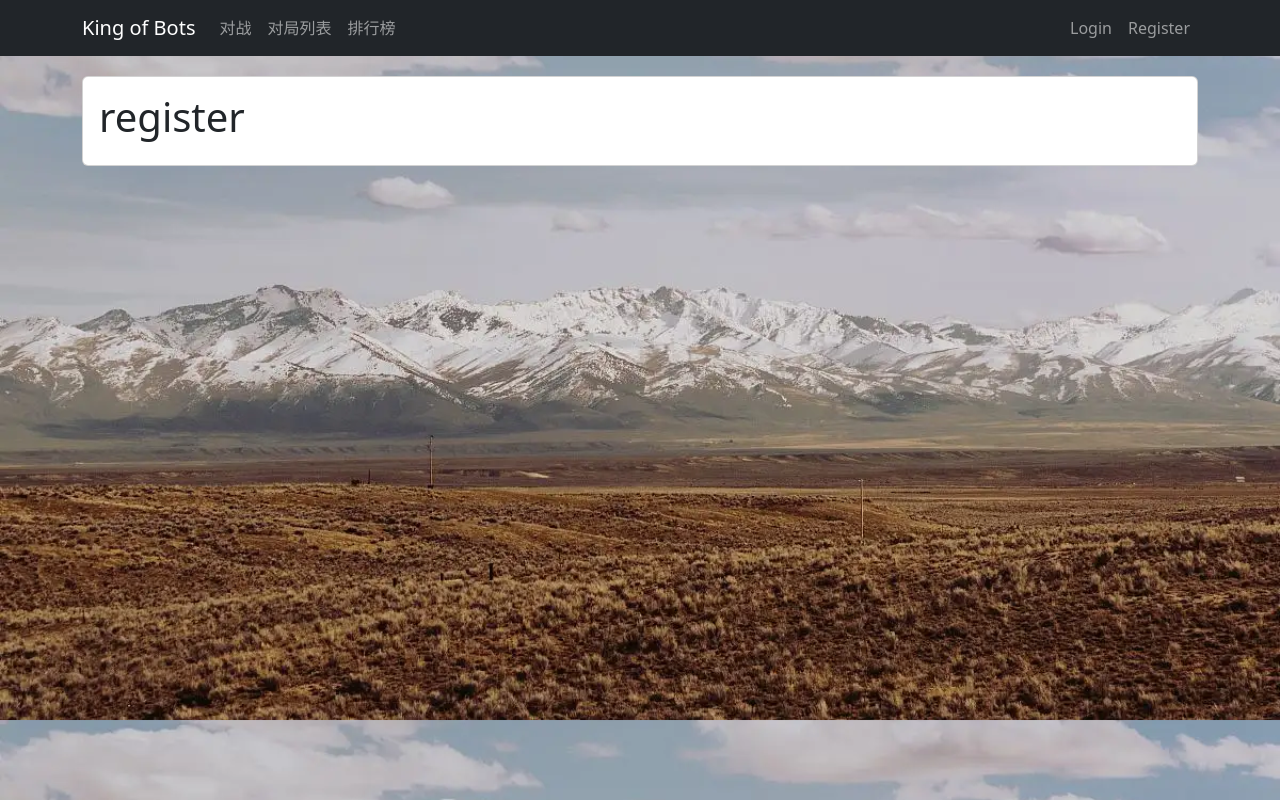
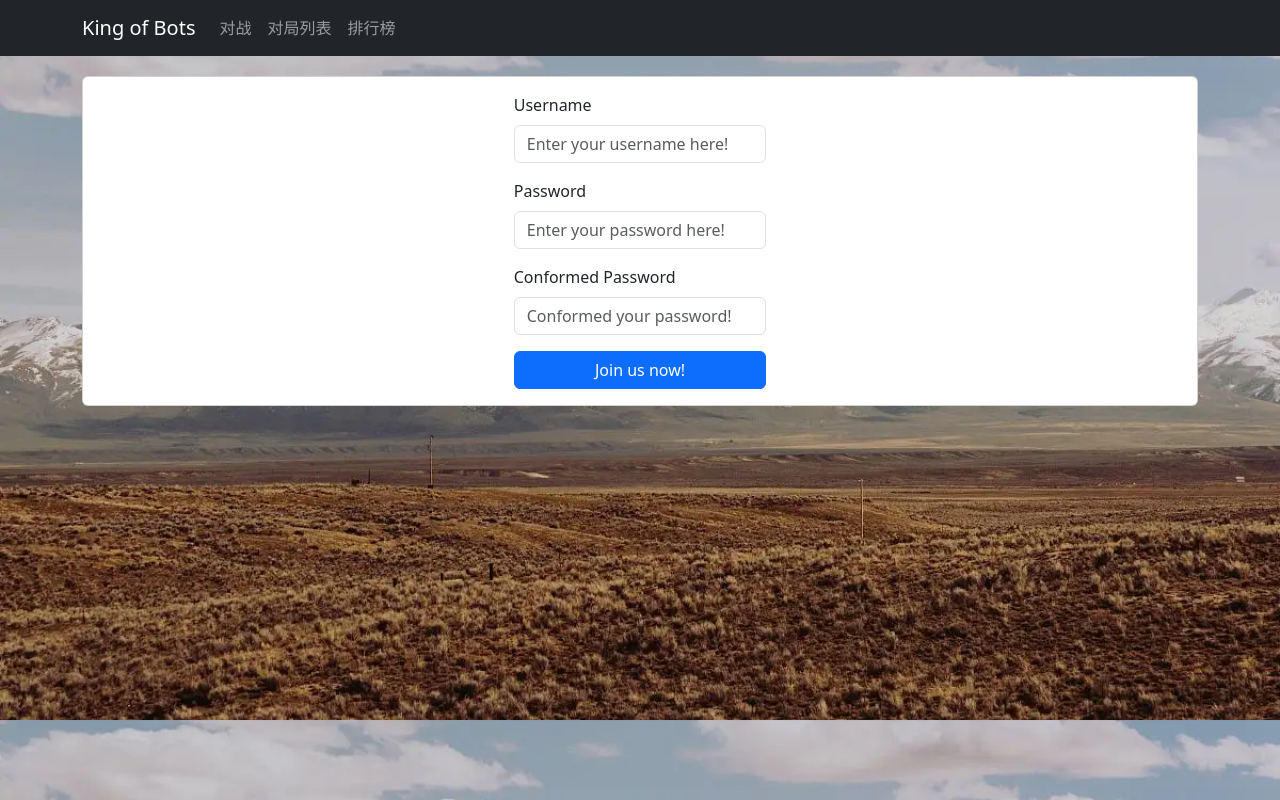
Before and after one commit to SimbolKing/kob, a Vue app in the folder frontend/: page /user/account/register in a window 1280 px wide. Built offline with nearby package versions, Linux system fonts and the light colour scheme; no server answers.

Commit message:
finished login/register system and fixed some bugs

```diff
--- a/frontend/src/App.vue
+++ b/frontend/src/App.vue
@@ -12,23 +12,6 @@ import $ from 'jquery';
 export default {
   name: 'App',
   components: { NavBar },
-  setup() {
-    $.ajax({
-      url: "http://localhost:3000/user/account/register/",
-      type: "post",
-      data: {
-        username: "ppp",
-        password: "456",
-        confirmedPassword: "456"
-      },
-      success(resp) {
-        console.log(resp);
-      },
-      error(resp) {
-        console.log(resp);
-      }
-    });
-  }
 }
 </script>
 
--- a/frontend/src/components/NavBar.vue
+++ b/frontend/src/components/NavBar.vue
@@ -2,6 +2,9 @@
 <nav class="navbar navbar-expand-lg navbar-dark bg-dark">
   <div class="container">
     <router-link class="navbar-brand" :to="{name: 'home'}">King of Bots</router-link>
+    <button class="navbar-toggler" type="button" data-bs-toggle="collapse" data-bs-target="#navbarText" aria-controls="navbarText" aria-expanded="false" aria-label="Toggle navigation">
+      <span class="navbar-toggler-icon"></span>
+    </button>
     <div class="collapse navbar-collapse" id="navbarText">
       <ul class="navbar-nav me-auto mb-2 mb-lg-0">
         <li class="nav-item">
@@ -29,7 +32,7 @@
           </ul>
         </li>
       </ul>
-      <ul class="navbar-nav" v-else>
+      <ul class="navbar-nav" v-else-if="!$store.state.user.pulling_info">
         <li class="nav-item">
           <router-link class="nav-link" :to="{ name: 'login' }" role="button">
             Login
--- a/frontend/src/router/index.js
+++ b/frontend/src/router/index.js
@@ -6,47 +6,72 @@ import UserBotIndexView from "@/views/user/bot/UserBotIndexView.vue";
 import NotFoundView from "@/views/error/NotFoundView.vue";
 import loginView from "@/views/user/account/LoginView.vue";
 import RegisterView from "@/views/user/account/RegisterView.vue";
+import store from '@/store/index';
 
 const routes = [
-    {
+  {
     path: "/",
     name: "home",
-    redirect: "/pk/"
+    redirect: "/pk/",
+    meta: {
+      requestAuth: true,
+    }
   },
   {
     path: "/pk/",
     name: "pk_index",
     component: PkIndexView,
+    meta: {
+      requestAuth: true,
+    }
   },
   {
     path: "/record/",
     name: "record_index",
     component: RecordIndexView,
+    meta: {
+      requestAuth: true,
+    }
   },
   {
     path: "/ranklist/",
     name: "ranklist_index",
     component: RanklistIndexView,
+    meta: {
+      requestAuth: true,
+    }
   },
   {
     path: "/user/bot/",
     name: "user_bot_index",
     component: UserBotIndexView,
+    meta: {
+      requestAuth: true,
+    }
   },
   {
     path: "/404/",
     name: "404",
     component: NotFoundView,
+    meta: {
+      requestAuth: false,
+    }
   },
   {
     path: "/user/account/login/",
     name: "login",
-    component: loginView
+    component: loginView,
+    meta: {
+      requestAuth: false,
+    }
   },
   {
     path: "/user/account/register/",
     name: "register",
-    component: RegisterView
+    component: RegisterView,
+    meta: {
+      requestAuth: false,
+    }
   },
   {
     path: "/:catchAll(.*)",
@@ -60,4 +85,12 @@ const router = createRouter({
   routes
 })
 
+router.beforeEach((to, from, next) => {
+  if (to.meta.requestAuth && !store.state.user.is_login) {
+    next({ name: 'login' });
+  } else {
+    next();
+  }
+})
+
 export default router
--- a/frontend/src/store/user.js
+++ b/frontend/src/store/user.js
@@ -7,6 +7,7 @@ export default {
         photo: "",
         token: "",
         is_login: false,
+        pulling_info: true,
     },
     getters: {
     },
@@ -28,6 +29,10 @@ export default {
             state.photo = "";
             state.token = "";
             state.is_login = false;
+        },
+
+        updatePullingInfo(state, pulling_info) {
+            state.pulling_info = pulling_info;
         }
     },
     actions: {
@@ -41,6 +46,7 @@ export default {
                 },
                 success(resp) {
                     if (resp.error_message === "success") {
+                        localStorage.setItem("jwt_token", resp.token);
                         context.commit("updateToken", resp.token);
                         data.success(resp);
                     } else {
@@ -78,6 +84,7 @@ export default {
         },
 
         logout(context) {
+            localStorage.removeItem("jwt_token");
             context.commit("logout");
         }
     },
--- a/frontend/src/views/user/account/LoginView.vue
+++ b/frontend/src/views/user/account/LoginView.vue
@@ -1,5 +1,5 @@
 <template>
-  <ContentField>
+  <ContentField v-if="!$store.state.user.pulling_info">
     <div class="row justify-content-md-center">
       <div class="col-3">
         <form @submit.prevent="login">
@@ -36,8 +36,24 @@ export default {
     let password = ref('');
     let error_message = ref('');
 
+    const jwt_token = localStorage.getItem("jwt_token");
+    if (jwt_token) {
+      store.commit("updateToken", jwt_token);
+      store.dispatch("getinfo", {
+        success() {
+          router.push({ name: "home" });
+          store.commit("updatePullingInfo", false);
+        },
+        error() {
+          show_content.value = true;
+          store.commit("updatePullingInfo", false);
+        },
+      });
+    } else {
+      store.commit("updatePullingInfo", false);
+    }
+
     const login = () => {
-
       error_message.value = "",
 
       store.dispatch("login", {
@@ -48,8 +64,7 @@ export default {
         success() {
           store.dispatch("getinfo", {
             success(resp) {
-              router.push({name: "home" }),
-              console.log(store.state.user);
+              router.push({name: "home" });
             }
           })
         },
--- a/frontend/src/views/user/account/RegisterView.vue
+++ b/frontend/src/views/user/account/RegisterView.vue
@@ -1,18 +1,79 @@
 <template>
   <ContentField>
-    <h1>register</h1>
+    <div class="row justify-content-md-center">
+      <div class="col-3">
+        <form @submit.prevent="register">
+          <div class="mb-3">
+            <label for="username" class="form-label">Username</label>
+            <input v-model="username" type="text" class="form-control" id="username" placeholder="Enter your username here!">
+          </div>
+          <div class="mb-3">
+            <label for="password" class="form-label">Password</label>
+            <input v-model="password" type="password" class="form-control" id="password" placeholder="Enter your password here!">
+          </div>
+          <div class="mb-3">
+            <label for="comformedPassword" class="form-label">Conformed Password</label>
+            <input v-model="confirmedPassword" type="password" class="form-control" id="confirmedPassword" placeholder="Conformed your password!">
+          </div>
+          <div class="error-message">{{ error_message }}</div>
+          <button type="submit" class="btn btn-primary">Join us now!</button>
+        </form>
+      </div>
+    </div>
   </ContentField>
 </template>
 
 <script>
 import ContentField from "@/components/ContentField.vue";
+import $ from 'jquery';
+import router from "@/router";
+import { ref } from "vue";
+import { useStore } from "vuex";
 
 export default {
   name: "register",
-  components: {ContentField}
+  components: { ContentField },
+  setup() {
+    const store = useStore();
+    let username = ref('');
+    let password = ref('');
+    let confirmedPassword = ref('');
+    let error_message = ref('');
+
+    const register = () => {
+      $.ajax({
+        url: "http://localhost:3000/user/account/register/",
+        type: "post",
+        data: {
+          username: username.value,
+          password: password.value,
+          confirmedPassword: confirmedPassword.value,
+        },
+        success(resp) {
+          if (resp.error_message === 'success') {
+            router.push({ name: 'login' });
+          } else {
+            error_message.value = resp.error_message;
+          }
+        },
+        error(resp) {
+          console.log(resp);
+        }
+      });
+    }
+
+    return { username, password, confirmedPassword, error_message, register }
+  }
 }
 </script>
 
 <style scoped>
+button {
+  width: 100%;
+}
 
+div.error-message {
+  color: red;
+  margin-bottom: 8px;
+}
 </style>
--- a/frontend/vue.config.js
+++ b/frontend/vue.config.js
@@ -1,5 +1,5 @@
 const { defineConfig } = require('@vue/cli-service')
 module.exports = defineConfig({
   transpileDependencies: true,
-    lintOnSave: false
+  lintOnSave: false
 })
```
Also changed, not shown: 2 other files (tests, documents, lock files or other folders).
